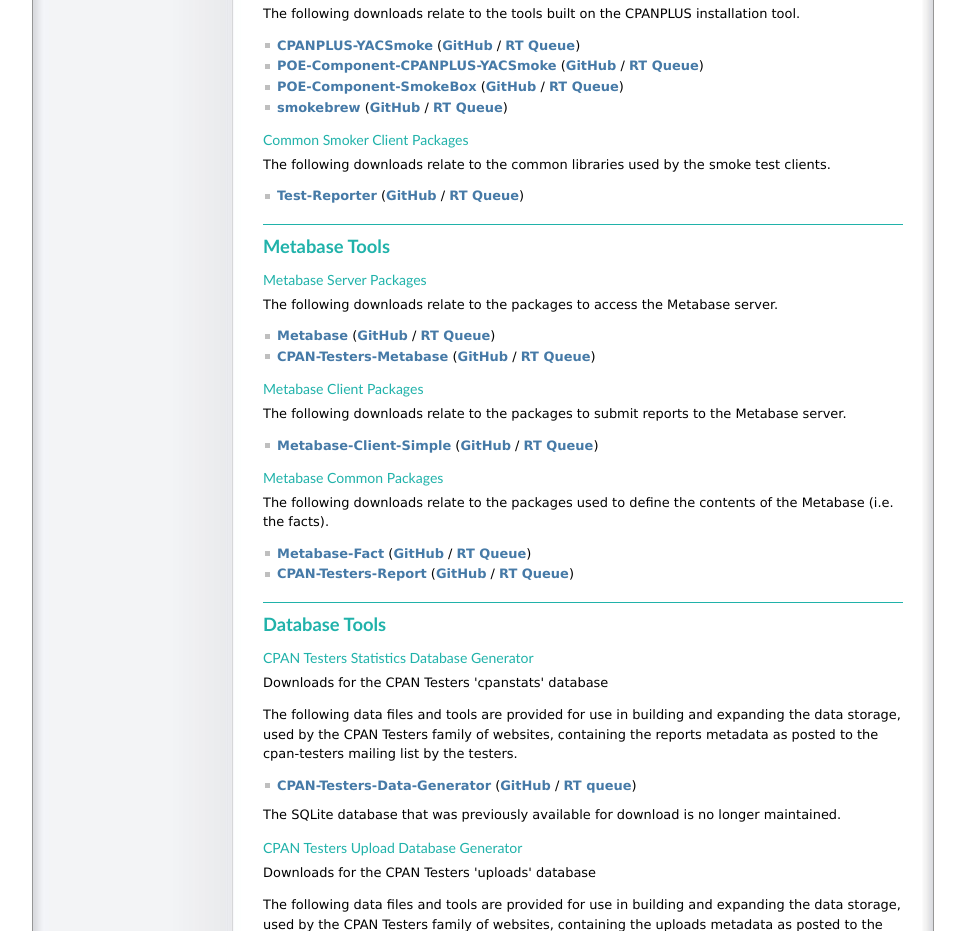
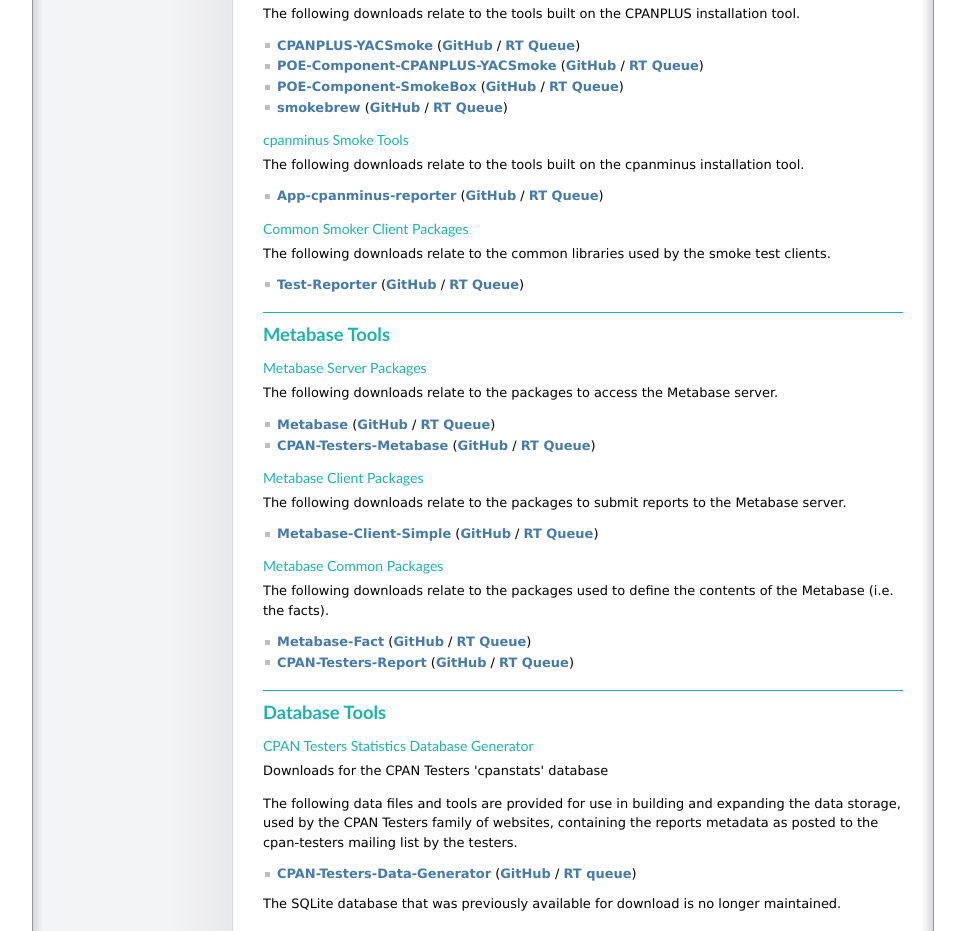
Before and after one commit to barbie/cpan-testers-www-development, a plain HTML site: page templates/index.html in a window 1280 px wide. Shown: the part 908-1839 px from the top of the page, without its empty margins (157-1122 px from the left). Drawn offline with Linux system fonts and the light colour scheme.

Commit message:
added cpanminus sub-section

```diff
--- a/templates/index.html
+++ b/templates/index.html
@@ -154,6 +154,14 @@ pageTracker._trackPageview();
             <li><a href="https://metacpan.org/release/smokebrew">smokebrew</a>
                 (<a href="https://github.com/bingos/smokebrew">GitHub</a> /
                 <a href="http://rt.cpan.org/Public/Dist/Display.html?Name=smokebrew">RT Queue</a>)</li>
+          </ul>
+
+          <h3>cpanminus Smoke Tools</h3>
+          <p>The following downloads relate to the tools built on the cpanminus installation tool.</p>
+          <ul>
+            <li><a href="https://metacpan.org/release/App-cpanminus-reporter">App-cpanminus-reporter</a>
+                (<a href="https://github.com/garu/App-cpanminus-reporter">GitHub</a> /
+                <a href="https://rt.cpan.org/Dist/Display.html?Name=App-cpanminus-reporter">RT Queue</a>)</li>
           </ul>
 
           <h3>Common Smoker Client Packages</h3>
```
Also changed, not shown: 1 other file.
